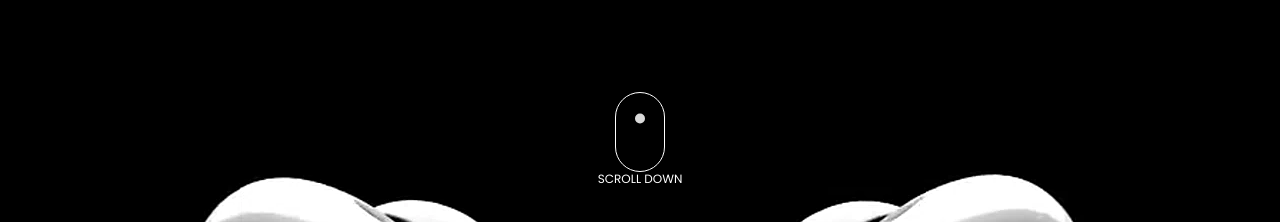
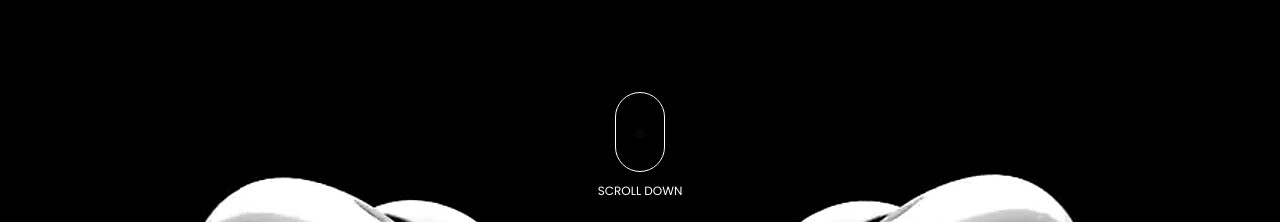
Before and after one commit to Scharlyopitz/VideoOnScroll, a React (Vite) app: page / in a window 1280 px wide. Shown: the top 222 px of the page. Built offline with nearby package versions, Linux system fonts and the light colour scheme.

Commit message:
Changement emplacement des animations

```diff
--- a/src/components/MouseDown.jsx
+++ b/src/components/MouseDown.jsx
@@ -20,16 +20,21 @@ export default function MouseDown() {
         duration: 2,
         ease: [0.76, 0, 0.24, 1],
         repeat: Infinity,
-        repeatDelay: 0.5,
+        repeatDelay: 0.2,
       },
     },
   };
 
   return (
-    <m.div initial="initial" animate="animate" className="MouseDown">
-      <m.div style={{ y, opacity }} className="mouse">
+    <m.div
+      initial="initial"
+      animate="animate"
+      style={{ y, opacity, x: "-50%" }}
+      className="MouseDown"
+    >
+      <div className="mouse">
         <m.div variants={wheelAnimation} className="wheel"></m.div>
-      </m.div>
+      </div>
     </m.div>
   );
 }
```
